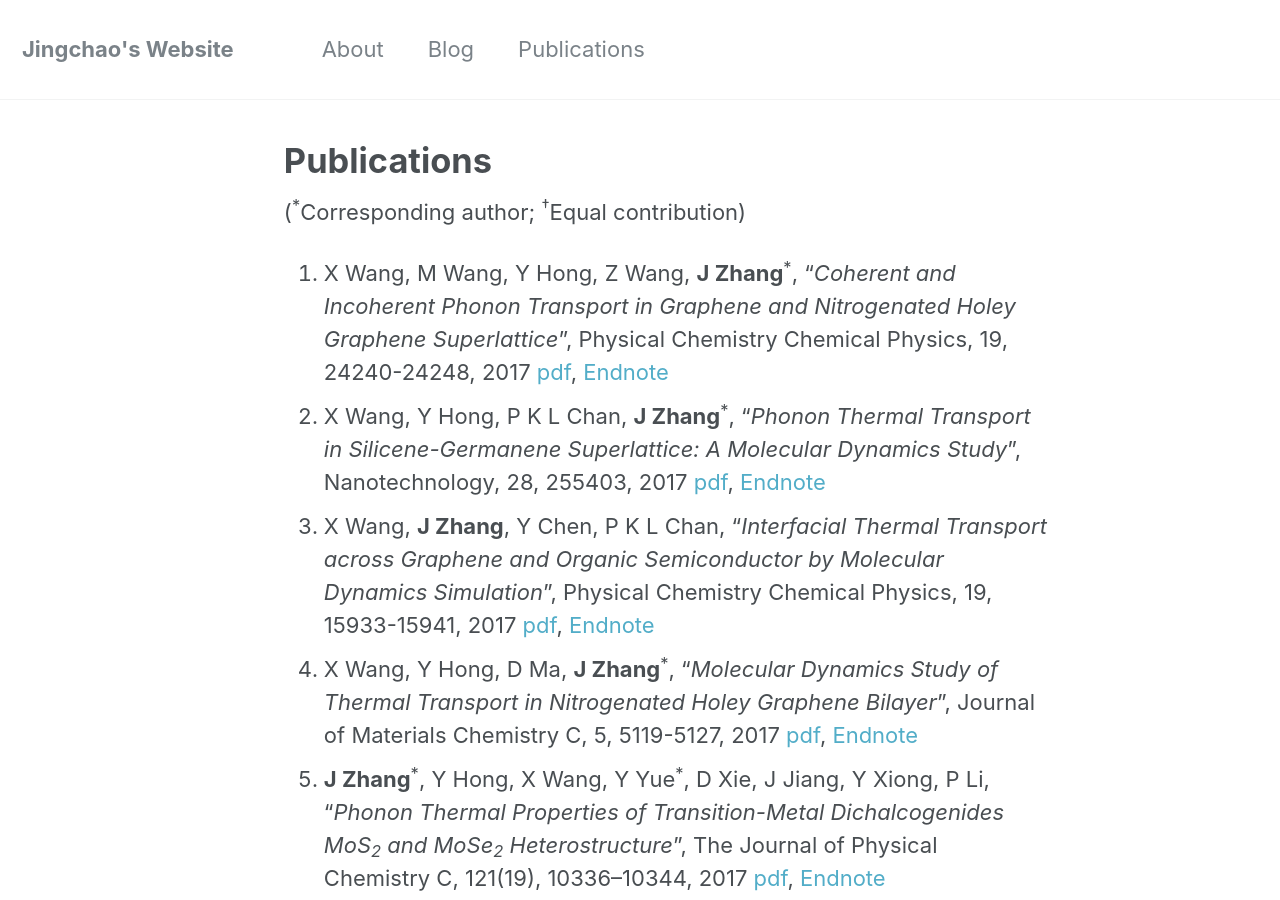
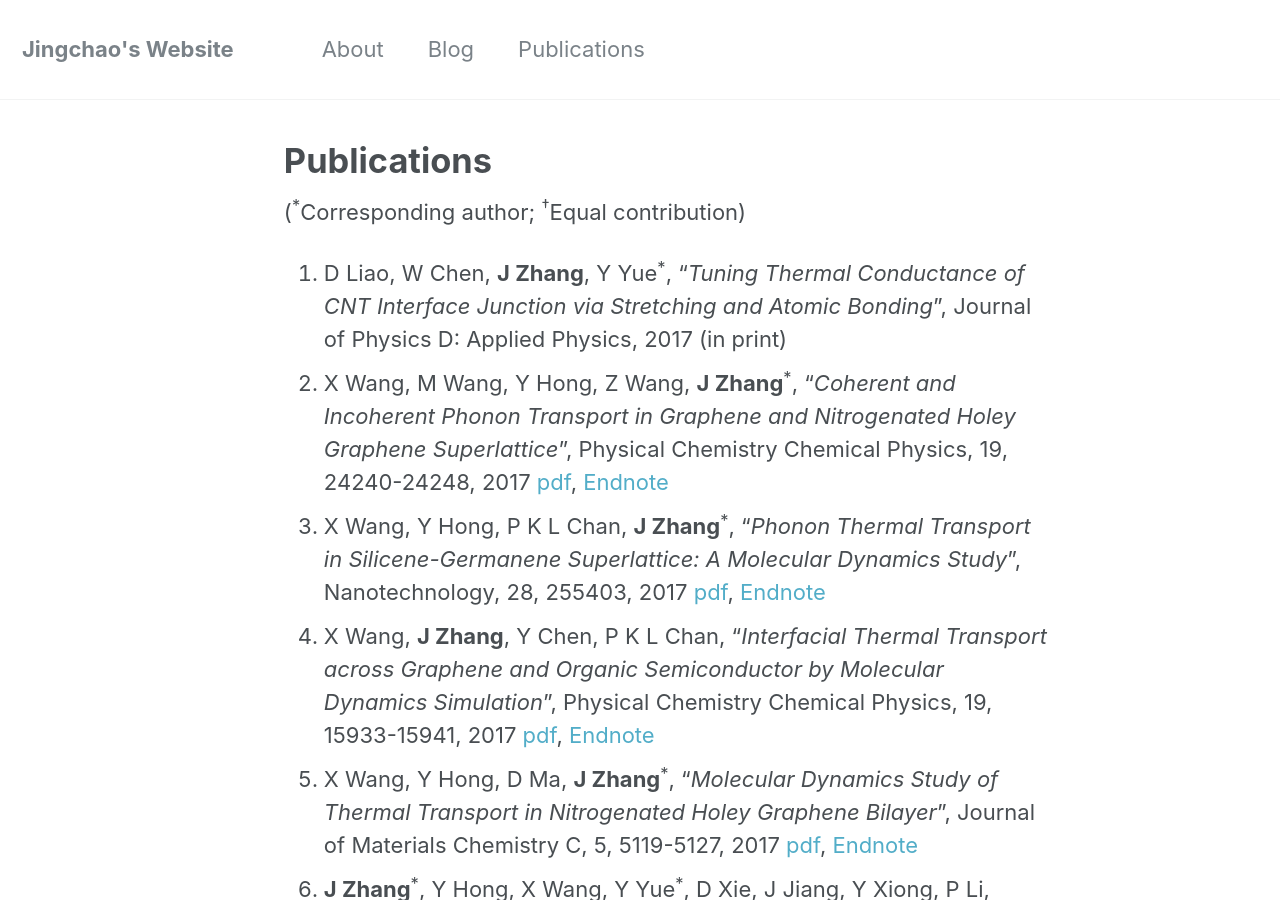
Before and after one commit to JingchaoZhang/JingchaoZhang.github.io, a Jekyll site: the page built from _pages/publications.md, in a window 1280 px wide and 900 px high. Built offline with Jekyll 4.4.1, drawn with Linux system fonts in a browser that asks for light colours.

Commit message:
Update publications.md

```diff
--- a/_pages/publications.md
+++ b/_pages/publications.md
@@ -7,6 +7,7 @@ author_profile: false
 
 (<sup>\*</sup>Corresponding author; <sup>†</sup>Equal contribution)
 
+1. D Liao, W Chen, **J Zhang**, Y Yue<sup>\*</sup>, "_Tuning Thermal Conductance of CNT Interface Junction via Stretching and Atomic Bonding_", Journal of Physics D: Applied Physics, 2017 (in print)
 1. X Wang, M Wang, Y Hong, Z Wang, **J Zhang**<sup>\*</sup>, "_Coherent and Incoherent Phonon Transport in Graphene and Nitrogenated Holey Graphene Superlattice_", Physical Chemistry Chemical Physics, 19, 24240-24248, 2017 [pdf](https://drive.google.com/file/d/0B3Yj4QkZpI-dcjJnX3NzRFBJeXM/view?usp=sharing), [Endnote](https://drive.google.com/uc?export=download&id=0B3Yj4QkZpI-dSUV0RHpCZGVOZlE)
 1. X Wang, Y Hong, P K L Chan, **J Zhang**<sup>\*</sup>, "_Phonon Thermal Transport in Silicene-Germanene Superlattice: A Molecular Dynamics Study_", Nanotechnology, 28, 255403, 2017 [pdf](https://drive.google.com/file/d/0B3Yj4QkZpI-dWFZsdUFQei1GRjA/view?usp=sharing), [Endnote](https://drive.google.com/uc?export=download&id=0B3Yj4QkZpI-dQm9Wd1Q4SjdSRUk)
 1. X Wang, **J Zhang**, Y Chen, P K L Chan, "_Interfacial Thermal Transport across Graphene and Organic Semiconductor by Molecular Dynamics Simulation_", Physical Chemistry Chemical Physics, 19, 15933-15941, 2017 [pdf](https://drive.google.com/file/d/0B3Yj4QkZpI-dcE5WMFhwcF81cEE/view?usp=sharing), [Endnote](https://drive.google.com/uc?export=download&id=0B3Yj4QkZpI-dNTFsMlpRbG82QVk)
```
